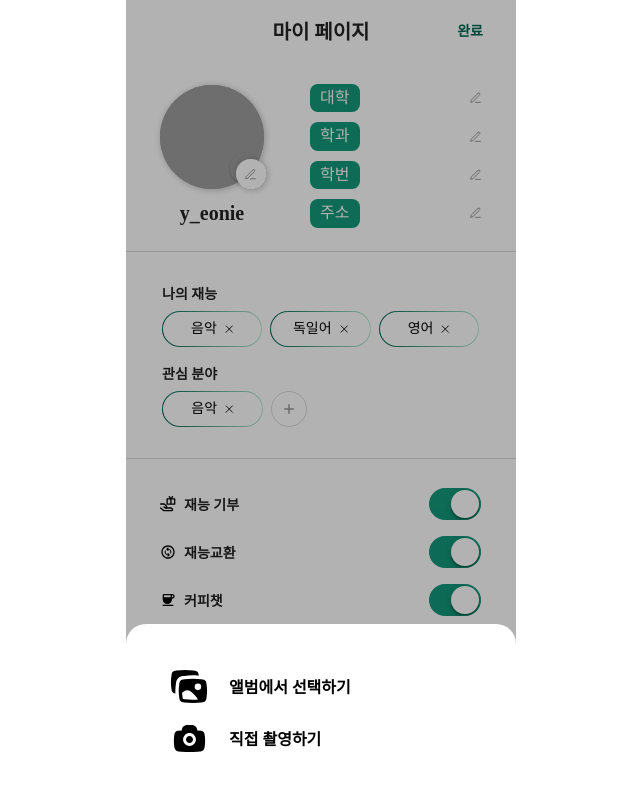
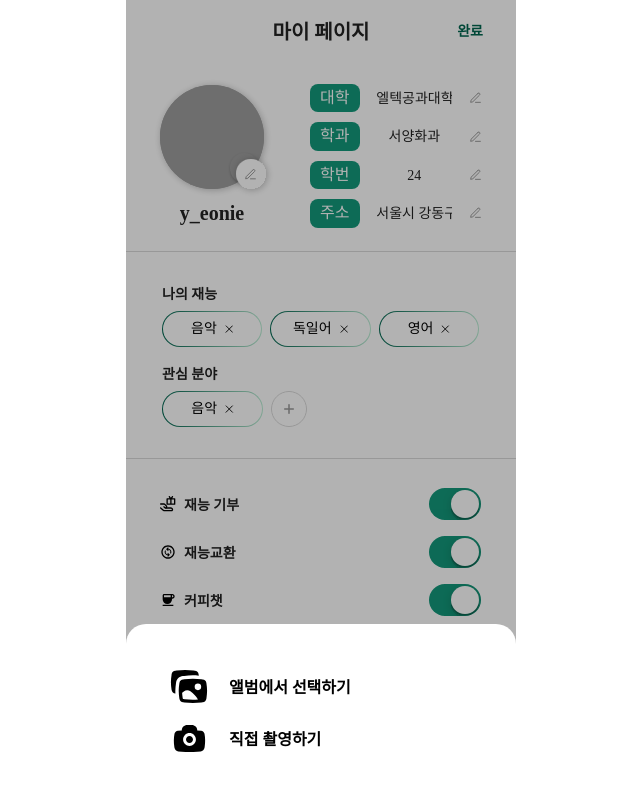
Before and after one commit to EFUB-SWS-Rudolph/Frontend, a React (Vite) app in the folder sws/: page /mypage in a window 1280 px wide. Shown: the top 790 px of the page, without its empty margins (319-959 px from the left). Built offline with nearby package versions, Linux system fonts and the light colour scheme; grey boxes are pictures that could not be loaded; a web font is replaced by a local one.

Commit message:
🎨Feat: add edit mytags

```diff
--- a/sws/src/mypage/components/myInfo/InfoTag.jsx
+++ b/sws/src/mypage/components/myInfo/InfoTag.jsx
@@ -1,9 +1,8 @@
-import { useState } from 'react';
 import styled from 'styled-components';
 import { useProfileStore } from '../../stores/ProfileStore';
 import EDIT from '../../assets/icon_edit.svg?react';
 
-export default function InfoTag({ tagname, info }) {
+export default function InfoTag({ tagname, info, onChange }) {
   const { isEditing } = useProfileStore();
 
   return (
@@ -11,7 +10,7 @@ export default function InfoTag({ tagname, info }) {
       <Tag>{tagname}</Tag>
       {isEditing ?
         <>
-          <InfoInput></InfoInput>
+          <InfoInput value={info} onChange={onChange} />
           <EDIT />
         </>
       :
--- a/sws/src/mypage/components/myInfo/Tags.jsx
+++ b/sws/src/mypage/components/myInfo/Tags.jsx
@@ -2,14 +2,30 @@ import React from 'react';
 import styled from 'styled-components';
 import InfoTag from './InfoTag';
 import { TAG_INFO } from '../../constant/TAG_INFO';
+import { useProfileStore } from '../../stores/ProfileStore';
 
 export default function Tags() {
+  const { college, department, studentid, location, setCollege, setDepartment, setStudentid, setLocation } = useProfileStore();
+
+  const handleEditCollege = (e) => {
+    setCollege(e.target.value);
+  };
+  const handleEditDepartment = (e) => {
+    setDepartment(e.target.value);
+  };
+  const handleEditStudentid = (e) => {
+    setStudentid(e.target.value);
+  };
+  const handleEditLocation = (e) => {
+    setLocation(e.target.value);
+  };
+
   return (
     <Container>
-      <InfoTag tagname={TAG_INFO[0]} info="조형예술대학" />{' '}
-      <InfoTag tagname={TAG_INFO[1]} info="서양화과" />
-      <InfoTag tagname={TAG_INFO[2]} info="24" />
-      <InfoTag tagname={TAG_INFO[3]} info="서울시 강동구" />
+      <InfoTag tagname={TAG_INFO[0]} info={college} onChange={handleEditCollege} />{' '}
+      <InfoTag tagname={TAG_INFO[1]} info={department} onChange={handleEditDepartment} />
+      <InfoTag tagname={TAG_INFO[2]} info={studentid} onChange={handleEditStudentid} />
+      <InfoTag tagname={TAG_INFO[3]} info={location} onChange={handleEditLocation} />
     </Container>
   );
 }
--- a/sws/src/mypage/stores/ProfileStore.js
+++ b/sws/src/mypage/stores/ProfileStore.js
@@ -2,10 +2,10 @@ import { create } from 'zustand';
 
 export const useProfileStore = create((set) => ({
   profileImg: '',
-  college: '',
-  department: '',
-  studentid: '',
-  location: '',
+  college: '엘텍공과대학',
+  department: '서양화과',
+  studentid: '24',
+  location: '서울시 강동구',
   talentTags: [],
   interestTags: [],
   isEditing: true,
```
